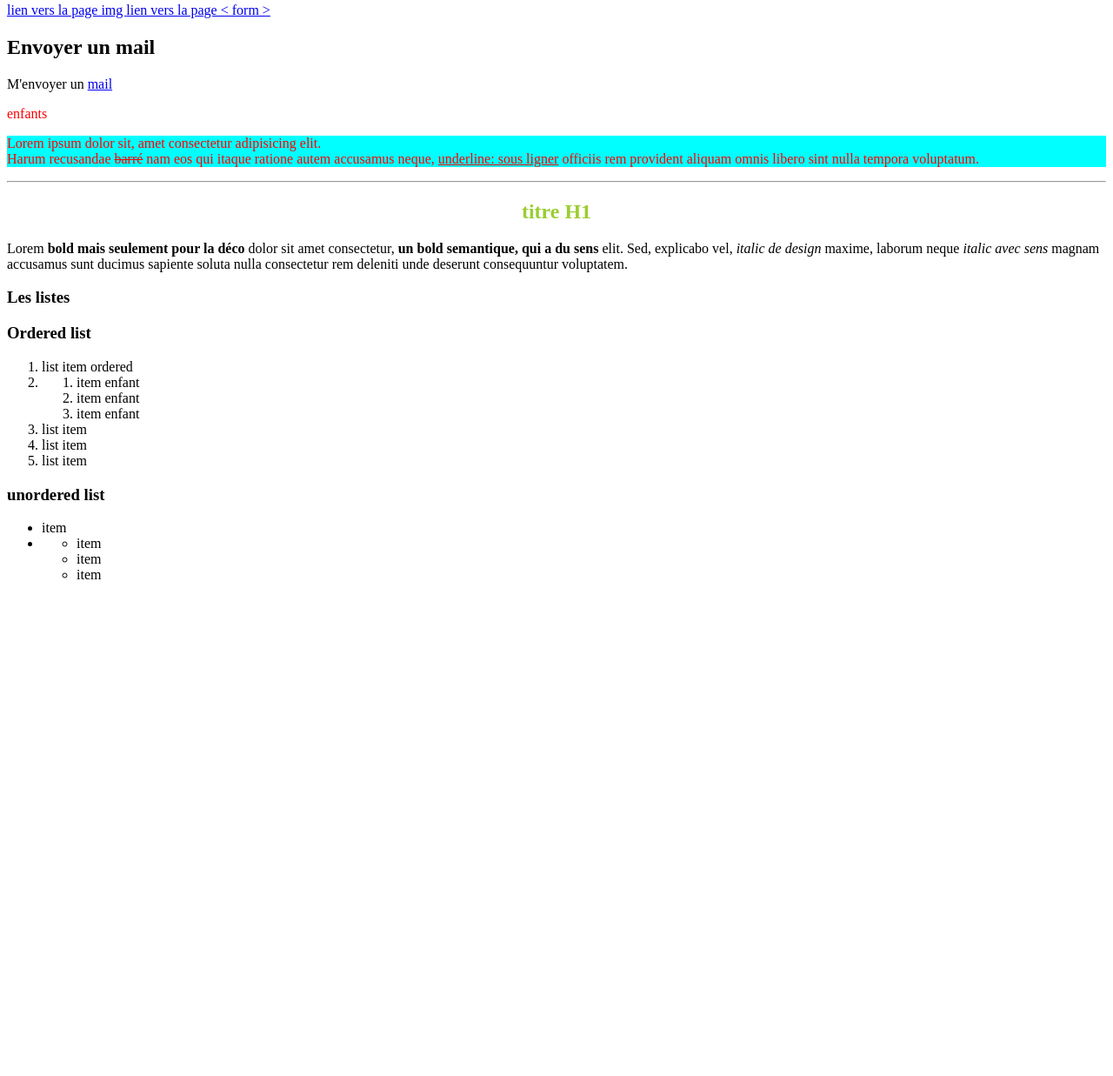
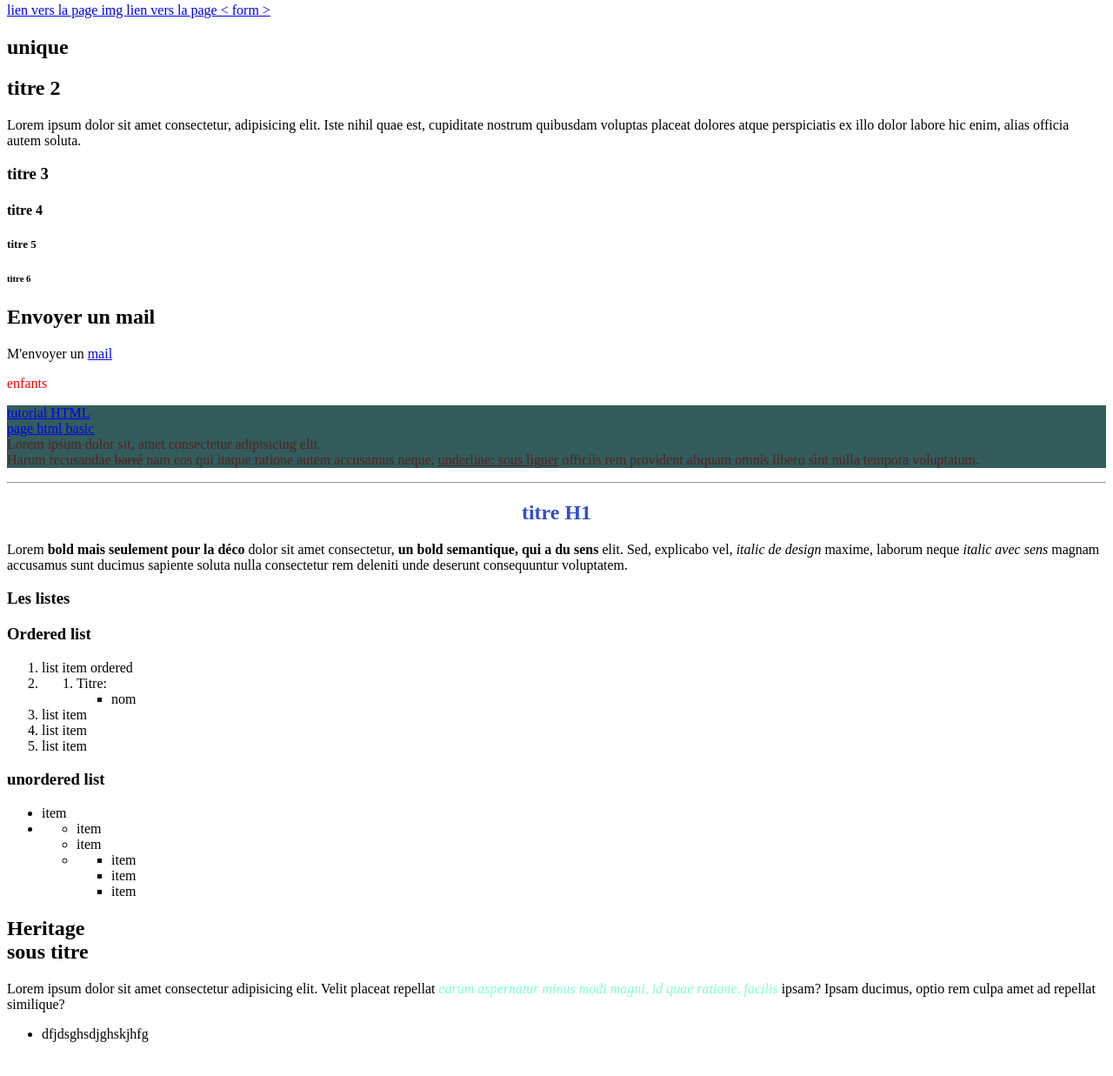
Before and after one commit to b3no1t/begin, a plain HTML site: page src/index.html in a window 1280 px wide. Shown: the part 5-1242 px from the top of the page at 87% size. Before the commit the page ends 800 px from the top, so only its background shows below. Drawn offline with Linux system fonts and the light colour scheme.

Commit message:
exercice

```diff
--- a/src/index.html
+++ b/src/index.html
@@ -1,25 +1,52 @@
 <!DOCTYPE html>
-<html lang="en">
+<html lang="fr">
   <head>
+    <!-- coté navigateur -->
     <meta charset="UTF-8" />
-
     <meta name="viewport" content="width=device-width, initial-scale=1.0" />
-
     <title>titre de l'Onglet</title>
   </head>
-
   <body>
-    <!-- section presentation -->
-    <section>
-      <!-- todo: navigation -->
+    <nav>
       <a href="img.html" title="vers la page une"> lien vers la page img </a>
       <a href="form.html" title="vers la page formulaire">
         lien vers la page < form >
       </a>
+    </nav>
+    <!-- le body c'est la vue -->
+    <!-- section presentation -->
+    <section>
+      <!-- todo: navigation -->
+
+      <header>
+        <h1>unique</h1>
+      </header>
+      <section>
+        <h2>titre 2</h2>
+        <p>
+          Lorem ipsum dolor sit amet consectetur, adipisicing elit. Iste nihil
+          quae est, cupiditate nostrum quibusdam voluptas placeat dolores atque
+          perspiciatis ex illo dolor labore hic enim, alias officia autem
+          soluta.
+        </p>
+      </section>
+
+      <h3>titre 3</h3>
+      <h4>titre 4</h4>
+      <h5>titre 5</h5>
+      <h6>titre 6</h6>
       <h2>Envoyer un mail</h2>
+
       <p>M'envoyer un <a href="mailto:blepage@cfitech.be">mail</a></p>
+
       <p style="color: red">enfants</p>
-      <p style="background-color: aqua; color: red">
+      <p style="background-color: #335c5c; color: rgb(83, 33, 33)">
+        <a href="https://www.w3schools.com/html/">tutorial HTML</a> <br />
+        <a
+          href="https://www.pierre-giraud.com/html-css-apprendre-coder-cours/structure-minimale-page/"
+          >page html basic</a
+        >
+        <br />
         Lorem ipsum dolor sit, amet consectetur adipisicing elit. <br />
         Harum recusandae <strike>barré</strike> nam eos qui itaque ratione autem
         accusamus neque, <u>underline: sous ligner</u> officiis rem provident
@@ -29,7 +56,7 @@
     <hr />
     <section>
       <!-- Les titres -->
-      <h1 style="color: yellowgreen; text-align: center">titre H1</h1>
+      <h1 style="color: #324ecd; text-align: center">titre H1</h1>
 
       <p>
         Lorem <b>bold mais seulement pour la déco</b> dolor sit amet
@@ -39,16 +66,19 @@
         magnam accusamus sunt ducimus sapiente soluta nulla consectetur rem
         deleniti unde deserunt consequuntur voluptatem.
       </p>
-
       <h3>Les listes</h3>
       <h3>Ordered list</h3>
+
       <ol>
         <li>list item ordered</li>
         <li>
           <ol>
-            <li>item enfant</li>
-            <li>item enfant</li>
-            <li>item enfant</li>
+            <li>
+              Titre:
+              <ul>
+                <li>nom</li>
+              </ul>
+            </li>
           </ol>
         </li>
         <li>list item</li>
@@ -62,10 +92,42 @@
           <ul>
             <li>item</li>
             <li>item</li>
-            <li>item</li>
+            <li>
+              <ul>
+                <li>item</li>
+                <li>item</li>
+                <li>item</li>
+              </ul>
+            </li>
           </ul>
         </li>
       </ul>
     </section>
+
+    <section>
+      <h2>
+        Heritage <br />
+        <span>sous titre</span>
+      </h2>
+      <p>
+        Lorem ipsum dolor sit amet consectetur adipisicing elit. Velit placeat
+        repellat
+        <i style="color: aquamarine"
+          >earum aspernatur minus modi magni, id quae ratione, facilis</i
+        >
+        ipsam? Ipsam ducimus, optio rem culpa amet ad repellat similique?
+      </p>
+      <ul>
+        <li>dfjdsghsdjghskjhfg</li>
+      </ul>
+    </section>
+    <br />
+    <br />
+    <br />
+    <br />
+    <br />
+    <br />
+    <br />
+    <br />
   </body>
 </html>
```
Also changed, not shown: src/basic.html (+10 -0 lines), src/exercice.md (added, +7 -0 lines).
